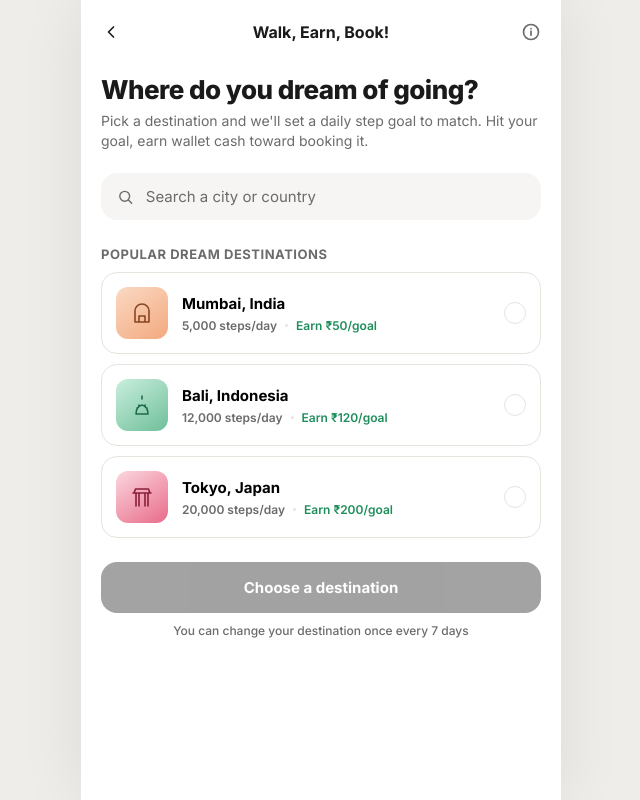
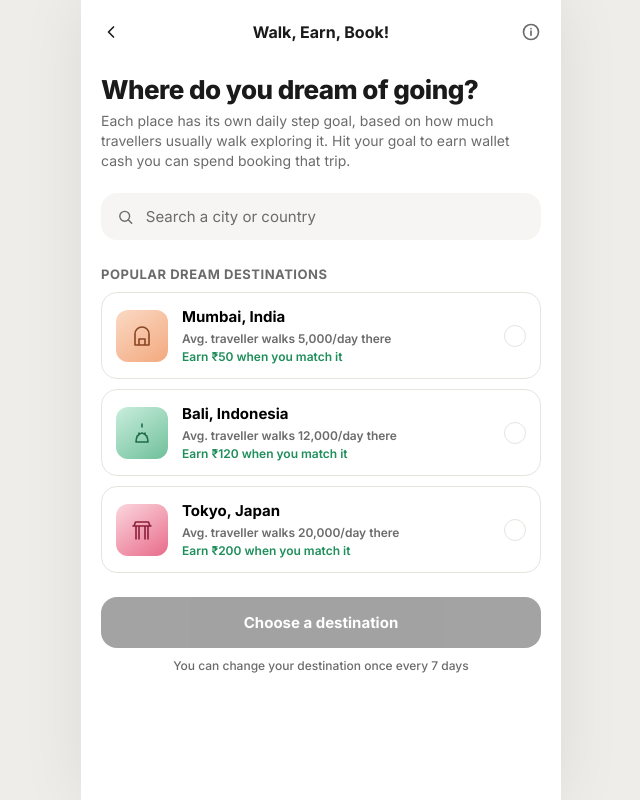
Before and after one commit to puneychawla/ct-walkearnbook, a plain HTML site: page index.html in a window 1280 px wide. Both pictures are taken after a click on the button "225". Shown: the whole page, without its empty margins (319-959 px from the left). Drawn offline with Linux system fonts and the light colour scheme.

Commit message:
Add files via upload

```diff
--- a/index.html
+++ b/index.html
@@ -187,10 +187,9 @@
   }
   .dest-info{display:flex;flex-direction:column;gap:5px;flex:1;min-width:0;}
   .dest-name{font-size:15px;font-weight:700;}
-  .dest-meta{display:flex;align-items:center;gap:8px;font-size:12px;font-weight:600;flex-wrap:wrap;}
+  .dest-meta{display:flex;flex-direction:column;gap:3px;font-size:12px;font-weight:600;}
   .dest-meta .steps{color:var(--color-muted);}
   .dest-meta .reward{color:var(--color-success);}
-  .dest-meta .sep{width:3px;height:3px;border-radius:999px;background:var(--color-line);}
   .radio{
     width:22px;height:22px;border-radius:999px;border:1.5px solid var(--color-line);flex-shrink:0;
     display:flex;align-items:center;justify-content:center;background:#fff;
@@ -416,7 +415,7 @@
       </div>
       <div class="hero-copy">
         <h1>Where do you dream of going?</h1>
-        <p>Pick a destination and we'll set a daily step goal to match. Hit your goal, earn wallet cash toward booking it.</p>
+        <p>Each place has its own daily step goal, based on how much travellers usually walk exploring it. Hit your goal to earn wallet cash you can spend booking that trip.</p>
       </div>
       <div class="search-field">
         <svg width="18" height="18" viewBox="0 0 24 24" fill="none" stroke="#6B6B6B" stroke-width="2"><circle cx="11" cy="11" r="7"/><path d="M21 21l-4.3-4.3" stroke-linecap="round"/></svg>
@@ -479,13 +478,14 @@
         <svg width="18" height="18" viewBox="0 0 24 24" fill="none" stroke="white" stroke-width="2" stroke-linecap="round" stroke-linejoin="round"><path d="M13 2L3 14h7l-1 8 11-14h-7l1-6z"/></svg>
         <span id="claim-label">Reach your goal to claim</span>
       </button>
+      <div class="cta-note" id="redeem-note" style="padding:10px 20px 0;">Use it to book your flight or hotel</div>
 
       <div class="section-label" style="padding-top:26px;">This week</div>
       <div class="week-strip" id="week-strip"></div>
 
       <div class="ledger-header">
         <div class="t">Wallet cash from steps</div>
-        <div class="s">Rolling 14-day validity</div>
+        <div class="s">Expires 14 days after you earn it</div>
       </div>
       <div class="ledger-list" id="ledger-list"></div>
 
@@ -688,7 +688,7 @@
           '</div>'+
           '<div class="dest-info">'+
             '<div class="dest-name">'+d.name+'</div>'+
-            '<div class="dest-meta"><span class="steps">'+d.steps.toLocaleString('en-IN')+' steps/day</span><span class="sep"></span><span class="reward">Earn ₹'+d.reward+'/goal</span></div>'+
+            '<div class="dest-meta"><span class="steps">Avg. traveller walks '+d.steps.toLocaleString('en-IN')+'/day there</span><span class="reward">Earn ₹'+d.reward+' when you match it</span></div>'+
           '</div>'+
           '<div class="radio'+(pendingSelection===d.id?' checked':'')+'">'+(pendingSelection===d.id?'<svg width="12" height="10" viewBox="0 0 12 10" fill="none"><path d="M1 5L4.5 8.5L11 1" stroke="white" stroke-width="2" stroke-linecap="round" stroke-linejoin="round"/></svg>':'')+'</div>';
         card.addEventListener('click', function(){
@@ -756,6 +756,7 @@
   var syncBtn = document.getElementById('sync-btn');
   var claimBtn = document.getElementById('claim-btn');
   var claimLabel = document.getElementById('claim-label');
+  var redeemNote = document.getElementById('redeem-note');
   var weekStrip = document.getElementById('week-strip');
   var ledgerList = document.getElementById('ledger-list');
 
@@ -776,6 +777,7 @@
     goalCard.style.background = 'linear-gradient(145deg,'+d.gradient[0]+','+d.gradient[1]+')';
     goalIcon.innerHTML = '<svg width="24" height="24" viewBox="0 0 24 24" fill="none" stroke="white" stroke-width="1.7" stroke-linecap="round" stroke-linejoin="round"><path d="'+d.icon+'"/></svg>';
     goalName.textContent = d.name;
+    redeemNote.textContent = 'Use it to book your ticket to ' + d.name.split(',')[0];
 
     var pct = Math.min(100, Math.round((state.todaySteps/d.steps)*100));
     var deg = pct/100*360;
```
